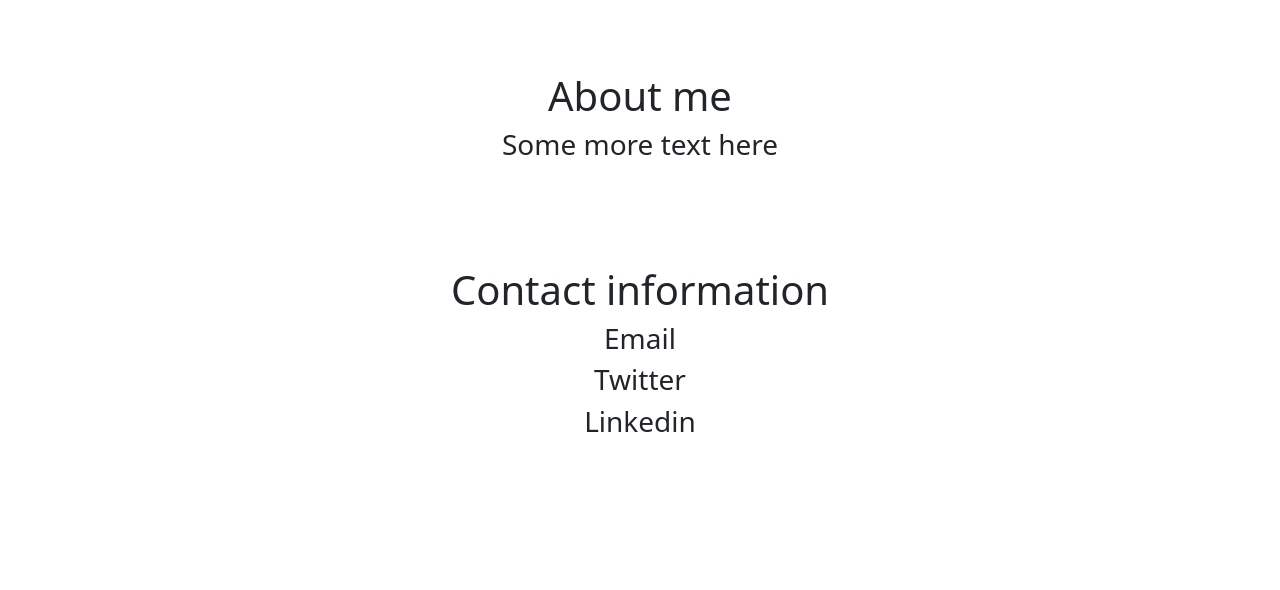
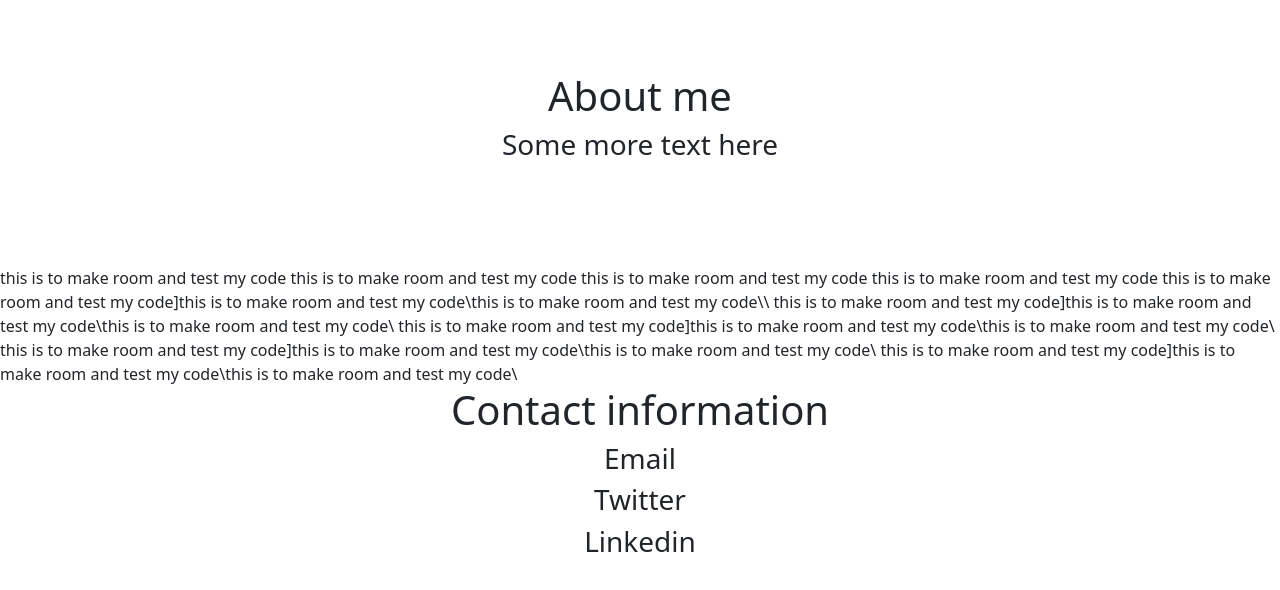
Before and after one commit to SLou-27/Portfolio-SL-1, a plain HTML site: page about.html in a window 1280 px wide. Drawn offline with nearby package versions, Linux system fonts and the light colour scheme.

Commit message:
Update about.html

```diff
--- a/about.html
+++ b/about.html
@@ -32,7 +32,20 @@
     <br>
     <br>
     <br>
+<div>this is to make room and test my code this is to make room and test my code
+    this is to make room and test my code
+    this is to make room and test my code
+    this is to make room and test my code]this is to make room and test my code\this is to make room and test my code\\
+    this is to make room and test my code]this is to make room and test my code\this is to make room and test my code\
 
+    this is to make room and test my code]this is to make room and test my code\this is to make room and test my code\
+
+    this is to make room and test my code]this is to make room and test my code\this is to make room and test my code\
+
+    this is to make room and test my code]this is to make room and test my code\this is to make room and test my code\
+
+
+</div>
 
     <div id="contact">
     <h1 class="text-center">Contact information</h1>
```
